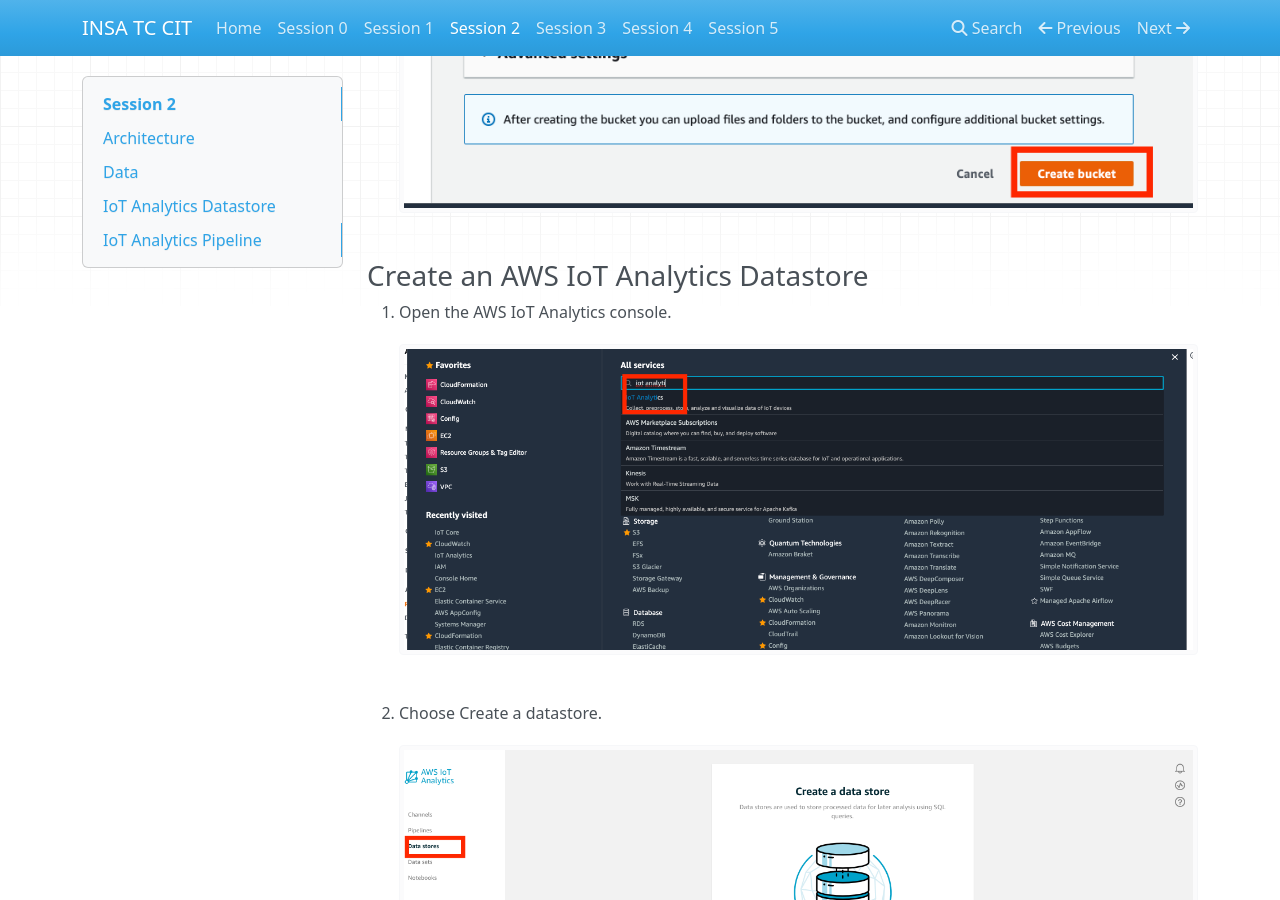
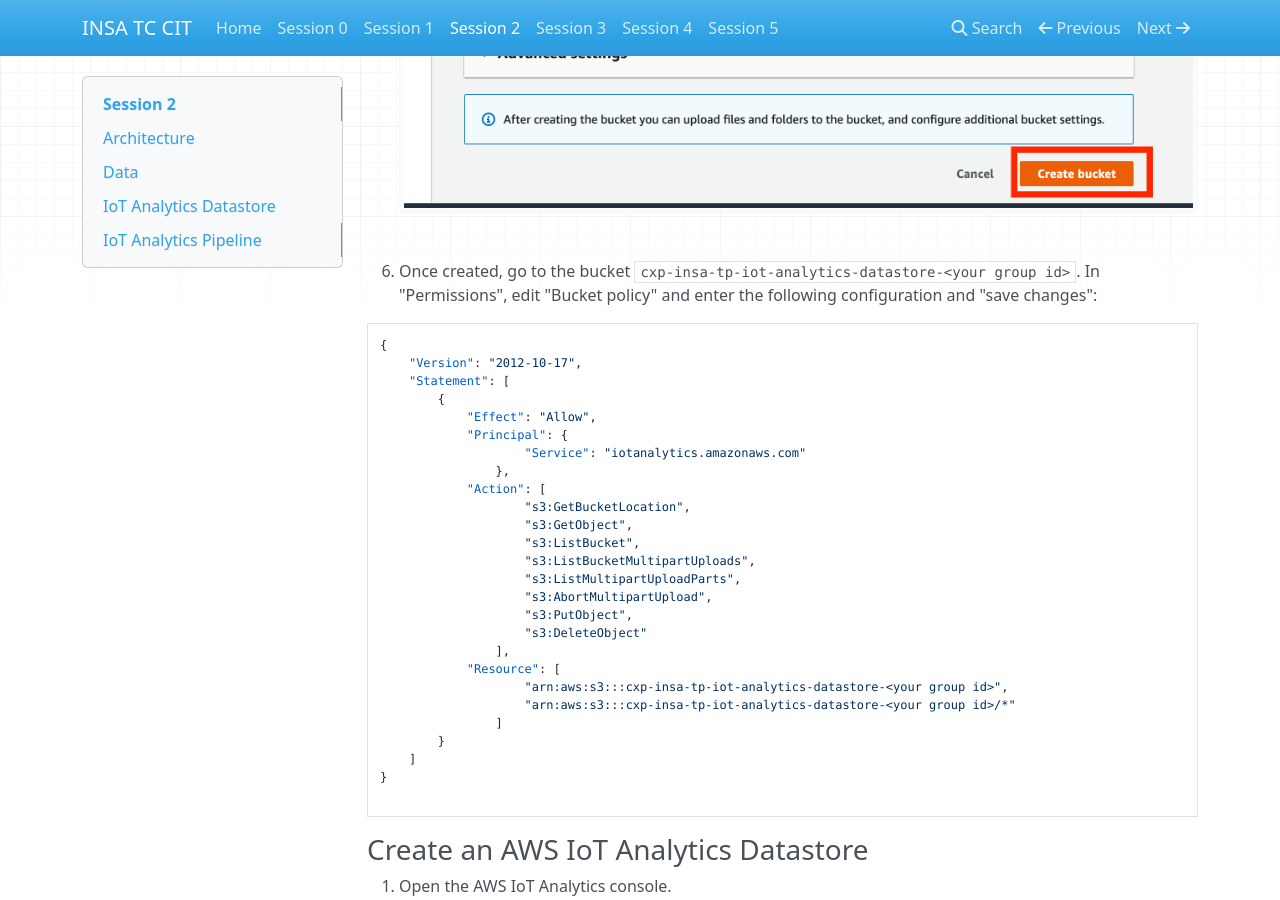
Before and after one commit to martinwangjian/insa_tc_cit_tp, an MkDocs documentation site: the page built from docs/2_temperature_extraction/README.md, in a window 1280 px wide and 900 px high, scrolled down 3102 px. Built offline with MkDocs 1.6.1, drawn with Linux system fonts in a browser that asks for light colours; nearby versions of some CDN libraries.

Commit message:
fix: adjust lab contents

````diff
--- a/docs/2_temperature_extraction/README.md
+++ b/docs/2_temperature_extraction/README.md
@@ -32,6 +32,36 @@
 
 1. Keep default options and Create bucket:
 ![](img/s3_create_bucket_2.png)
+
+1. Once created, go to the bucket `cxp-insa-tp-iot-analytics-datastore-<your group id>`. In "Permissions", edit "Bucket policy" and enter the following configuration and "save changes":
+```json
+{
+    "Version": "2012-10-17",
+    "Statement": [
+        {
+            "Effect": "Allow",
+            "Principal": {
+                    "Service": "iotanalytics.amazonaws.com"
+                },
+            "Action": [
+                    "s3:GetBucketLocation",
+                    "s3:GetObject",
+                    "s3:ListBucket",
+                    "s3:ListBucketMultipartUploads",
+                    "s3:ListMultipartUploadParts",
+                    "s3:AbortMultipartUpload",
+                    "s3:PutObject",
+                    "s3:DeleteObject"
+                ],
+            "Resource": [
+                    "arn:aws:s3:::cxp-insa-tp-iot-analytics-datastore-<your group id>",
+                    "arn:aws:s3:::cxp-insa-tp-iot-analytics-datastore-<your group id>/*"
+                ]
+        }
+    ]
+}
+
+```
 
 ### Create an AWS IoT Analytics Datastore
 1. Open the AWS IoT Analytics console.
````
Also changed, not shown: docs/1_publish_mqtt/README.md (+3 -3 lines), docs/1_publish_mqtt/img/iot_core_service_create_new_policy_statement.png.
